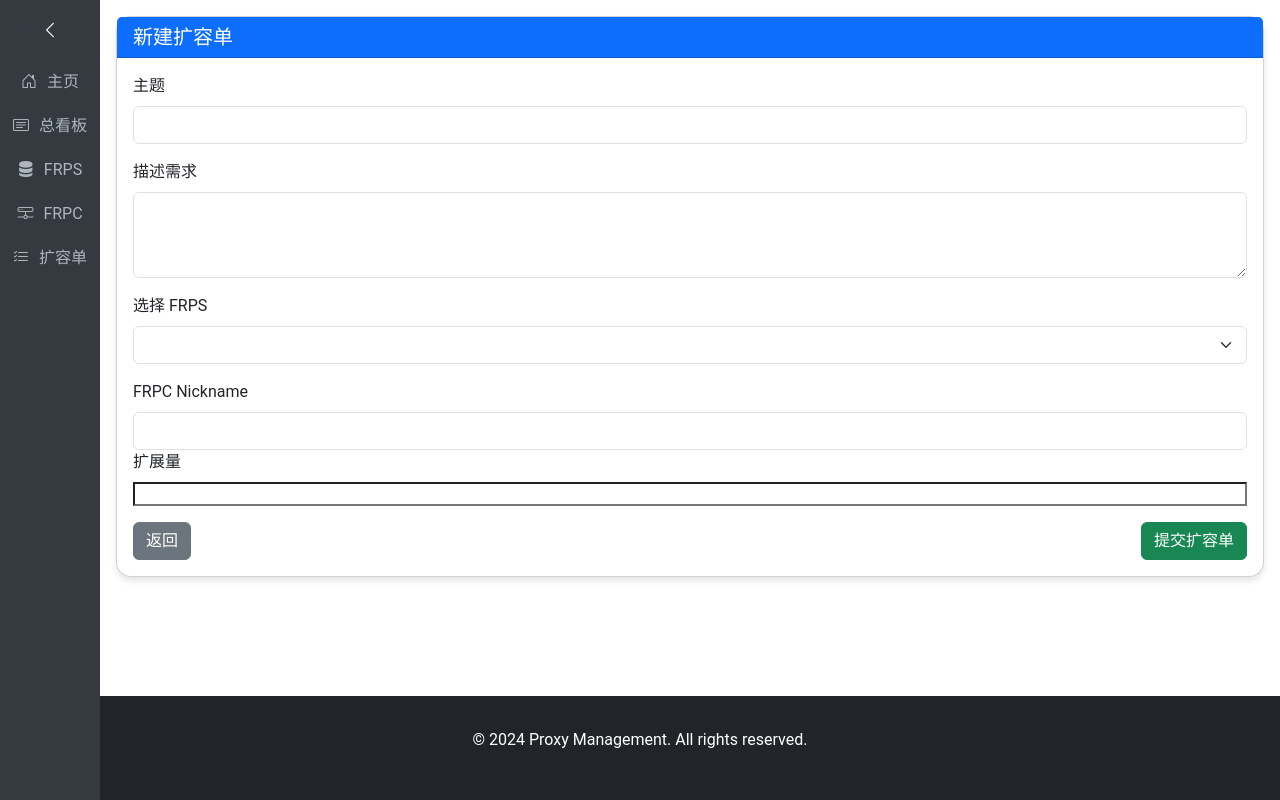
After one commit to PandaEyed/proxy-manager, a Flask app: page /create_scale_request in a window 1280 px wide. The commit adds this page. Run offline with Flask 3, Linux system fonts and the light colour scheme; lists and menus that the app fills with data are empty.

Commit message:
frpc编辑功能无误，扩容单雏形

```diff
--- a/app/forms.py
+++ b/app/forms.py
@@ -1,6 +1,6 @@
 from flask_wtf import FlaskForm
-from wtforms import StringField, IntegerField, SubmitField, TextAreaField
-from wtforms.validators import DataRequired, Optional, IPAddress, Length
+from wtforms import StringField, IntegerField, SubmitField, TextAreaField, FieldList, FormField
+from wtforms.validators import DataRequired, Optional, IPAddress, Length, NumberRange
 from wtforms import SelectField
 
 
@@ -45,6 +45,24 @@ class EditFrpsForm(FlaskForm):
 
 
 class EditFrpcForm(FlaskForm):
+    frps_id = SelectField(
+        "关联 FRPS",
+        coerce=int,
+        validators=[Optional()],
+        choices=[]  # 初始为空，由视图动态设置
+    )
     frpc_nickname = StringField("Nickname", validators=[Length(max=100)])
     frps_ports = StringField("FRPS Ports", validators=[Length(max=50)])
     submit = SubmitField("Save changes")
+
+class ScaleItemForm(FlaskForm):
+    nickname = StringField('FRPC Nickname', validators=[DataRequired(), Length(max=100)])
+    progress = IntegerField('扩展量', validators=[DataRequired(), NumberRange(min=1, max=750)])
+
+
+class ScaleRequestForm(FlaskForm):
+    subject = StringField('主题', validators=[DataRequired(), Length(max=100)])
+    description = TextAreaField('描述需求', validators=[DataRequired()])
+    frps_allocation = SelectField('选择 FRPS', choices=[], coerce=int)
+    items = FieldList(FormField(ScaleItemForm), min_entries=1, max_entries=10)
+    submit = SubmitField('提交扩容单')
--- a/app/routes.py
+++ b/app/routes.py
@@ -1,36 +1,30 @@
+from datetime import datetime
 from flask import Blueprint, render_template, request, redirect, url_for, flash
 from app import db
-from app.models import TableFrps, TableFrpc
-from app.forms import AddFrpsForm, AddFrpcForm, EditFrpsForm, EditFrpcForm
+from app.models import TableFrps, TableFrpc,ScaleRequest,  ScaleItem
+from app.forms import AddFrpsForm, AddFrpcForm, EditFrpsForm, EditFrpcForm,ScaleItemForm, ScaleRequestForm
 
 main = Blueprint('main', __name__)
-
+def flash_and_redirect(message, category, endpoint):
+    """抽象 flash 消息和重定向逻辑"""
+    flash(message, category)
+    return redirect(url_for(endpoint))
 @main.route("/", methods=["GET"])
 def index():
     frps_list = TableFrps.query.all()
-
     # 数据统计逻辑
     datacenter_counts = {"SHAXY": 0, "SHARB": 0}  # 数据中心占比统计
     supplier_counts = {}  # 供应商占比统计
-
     for frps in frps_list:
-        # 数据中心统计
         datacenter = frps.datacenter.strip().upper() if frps.datacenter else "未知"
-        if datacenter in datacenter_counts:
-            datacenter_counts[datacenter] += 1
-
-        # 遍历 FRPC 统计供应商
-        for frpc in frps.frpcs:  # 假设 TableFrps 有 frpcs 关系
+        datacenter_counts[datacenter] = datacenter_counts.get(datacenter, 0) + 1
+        for frpc in frps.frpcs:
             supplier = frpc.supplier or "未知供应商"
-            actual_count = frpc.actual_count if frpc.actual_count else 0  # 确保 actual_count 存在
-            supplier_counts[supplier] = supplier_counts.get(supplier, 0) + actual_count
+            supplier_counts[supplier] = supplier_counts.get(supplier, 0) + (frpc.actual_count or 0)
 
     return render_template(
-        "index.html",
-        frps_list=frps_list,
-        datacenter_counts=datacenter_counts,
-        supplier_counts=supplier_counts,
-        active_tab="dashboard"
+        "index.html", frps_list=frps_list, datacenter_counts=datacenter_counts,
+        supplier_counts=supplier_counts
     )
 
 @main.route("/overview", methods=["GET"])
@@ -38,22 +32,47 @@ def overview():
     frps_list = TableFrps.query.all()
     return render_template(
         "overview.html",
-        frps_list=frps_list,
-        active_tab="show_all"
+        frps_list=frps_list
     )
 
-@main.route("/frps", methods=["GET"])
+# FRPS 列表页面
+@main.route("/frps", methods=["GET", "POST"])
 def frps():
     frps_list = TableFrps.query.all()
-    form = EditFrpsForm()  # 创建表单实例
-    return render_template("frps.html", frps_list=frps_list, form=form,active_tab="frps")
+    form = EditFrpsForm()
+
+    if form.validate_on_submit():
+        frps = TableFrps.query.get_or_404(form.id.data)
+        frps.vms_id = form.vms_id.data
+        frps.internal_ip = form.internal_ip.data
+        frps.external_ip = form.external_ip.data
+        db.session.commit()
+        return flash_and_redirect("FRPS updated successfully!", "success", "main.frps")
+
+    return render_template("frps.html", frps_list=frps_list, form=form)
 
 
-@main.route("/frpc", methods=["GET"])
+# FRPC 列表页面
+@main.route("/frpc", methods=["GET", "POST"])
 def frpc():
     frpc_list = TableFrpc.query.join(TableFrps).all()
-    form = EditFrpcForm()  # 创建表单实例
-    return render_template("frpc.html", frpc_list=frpc_list, form=form,active_tab="frpc")
+    form = EditFrpcForm()
+    # 获取所有的 FRPS 数据供下拉框选择
+    frps_list = TableFrps.query.all()
+    # 更新下拉框选项，使用 datacenter 替换 location
+
+
+
+    if request.method == "POST" and form.validate_on_submit():
+        frpc = TableFrpc.query.get_or_404(form.id.data)
+        frpc.frpc_nickname = form.frpc_nickname.data
+        frpc.frps_ports = form.frps_ports.data
+        frpc.frps_id = form.frps_id.data if form.frps_id.data else None
+        db.session.commit()
+        return flash_and_redirect("FRPC updated successfully!", "success", "main.frpc")
+
+
+    return render_template("frpc.html", frpc_list=frpc_list, frps_list=frps_list,form=form)
 
 @main.route("/add_frps", methods=["GET", "POST"])
 def add_frps():
@@ -136,18 +155,49 @@ def delete_frps(frps_id):
     return redirect(url_for("main.frps"))
 
 
-@main.route("/edit_frpc/<int:frpc_id>", methods=["POST"])
+@main.route('/edit_frpc/<int:frpc_id>', methods=['GET', 'POST'])
 def edit_frpc(frpc_id):
+    print(f"Editing FRPC with ID: {frpc_id}")  # Debug: 确认进入路由
+    print("Request method:", request.method)
+    print("Form data:", request.form)
+
+    # 获取当前要编辑的 FRPC 实例
+    frpc = TableFrpc.query.get_or_404(frpc_id)
     form = EditFrpcForm()
-    frpc = TableFrpc.query.get_or_404(frpc_id)
-    if form.validate_on_submit():
+
+    # 获取所有的 FRPS 数据供下拉框选择
+    frps_list = TableFrps.query.all()
+
+    # 更新下拉框选项，使用 datacenter 替换 location
+    form.frps_id.choices = [(0, "未关联")] + [
+        (frps.id, f"{frps.vms_id} (机房: {frps.datacenter})") for frps in frps_list
+    ]
+
+
+    if request.method == 'POST' and form.validate_on_submit():
+        print("Form Submitted")  # Debug: 表单提交检测
+        # 更新 FRPC 数据
         frpc.frpc_nickname = form.frpc_nickname.data
         frpc.frps_ports = form.frps_ports.data
+        frpc.frps_id =  TableFrps.query.filter(TableFrps.vms_id == request.form["frpc_vm"]).first().id if request.form.get("frpc_vm", None) else None# 处理未关联情况
+        # frpc.request.form.get("frpc_vm", None)
         db.session.commit()
-        flash("FRPC updated successfully!", "success")
-    return redirect(url_for("main.frpc"))
+        flash('FRPC updated successfully!', 'success')
+        return redirect(url_for('main.frpc'))
 
+    # 如果是 GET 请求，设置表单默认值
+    form.frpc_nickname.data = frpc.frpc_nickname
+    form.frps_ports.data = frpc.frps_ports
+    form.frps_id.data = frpc.frps_id or 0  # 默认值为未关联
 
+    # Debug 输出表单数据
+    print("Form Default Data:", {
+        "frpc_nickname": form.frpc_nickname.data,
+        "frps_ports": form.frps_ports.data,
+        "frps_id": form.frps_id.data
+    })
+
+    return render_template('edit_frpc.html', frpc=frpc)
 
 @main.route("/delete_frpc/<int:frpc_id>", methods=["POST"])
 def delete_frpc(frpc_id):
@@ -157,3 +207,57 @@ def delete_frpc(frpc_id):
     db.session.commit()
     flash("FRPC deleted successfully!", "success")
     return redirect(url_for("main.frpc"))
+
+
+""" 扩容单 """
+
+@main.route('/scale_requests', methods=['GET'])
+def scale_requests():
+    scale_requests = ScaleRequest.query.order_by(ScaleRequest.created_at.desc()).all()
+    return render_template('scale_requests.html', scale_requests=scale_requests)
+
+@main.route('/scale_request/<int:request_id>')
+def scale_request_detail(request_id):
+    scale_request = ScaleRequest.query.get_or_404(request_id)
+    return render_template('scale_request_detail.html', scale_request=scale_request)
+
+
+@main.route('/create_scale_request', methods=['GET', 'POST'])
+def create_scale_request():
+    form = ScaleRequestForm()
+    form.frps_allocation.choices = [(frps.id, frps.vms_id) for frps in TableFrps.query.all()]
+    if request.method == "GET":
+        return render_template('create_scale_request.html', form=form)
+
+    # if form.validate_on_submit():
+    scale_request = ScaleRequest(
+        subject=form.subject.data,
+        description=form.description.data,
+        request_type="扩容单",
+        status="Pending",
+        created_at=datetime.utcnow(),
+    )
+    db.session.add(scale_request)
+    db.session.commit()
+
+    for item_data in form.items.data:
+        scale_item = ScaleItem(
+            nickname=item_data['nickname'],
+            progress=item_data['progress'],
+            frps_id=form.frps_allocation.data,
+            scale_request_id=scale_request.id,
+        )
+        db.session.add(scale_item)
+    db.session.commit()
+
+    flash('扩容单已成功创建！', 'success')
+    return redirect(url_for('main.scale_requests'))
+
+
+@main.route('/update_scale_request_status/<int:request_id>', methods=['POST'])
+def update_scale_request_status(request_id):
+    scale_request = ScaleRequest.query.get_or_404(request_id)
+    scale_request.status = "Completed"
+    db.session.commit()
+    flash('工单已标记为完成！', 'success')
+    return redirect(url_for('main.scale_request_detail', request_id=request_id))
--- /dev/null
+++ b/app/templates/create_scale_request.html
@@ -0,0 +1,42 @@
+{% extends "base.html" %}
+
+{% block title %}新建扩容单{% endblock %}
+
+{% block content %}
+<div class="card" style="border-radius: 15px; box-shadow: 0 4px 6px rgba(0, 0, 0, 0.1);">
+    <div class="card-header bg-primary text-white">
+        <h5 class="mb-0">新建扩容单</h5>
+    </div>
+    <div class="card-body">
+        <form method="POST" action="{{ url_for('main.create_scale_request') }}">
+            {{ form.hidden_tag() }}
+            <div class="mb-3">
+                {{ form.subject.label(class_="form-label") }}
+                {{ form.subject(class_="form-control") }}
+            </div>
+            <div class="mb-3">
+                {{ form.description.label(class_="form-label") }}
+                {{ form.description(class_="form-control", rows=3) }}
+            </div>
+            <div class="mb-3">
+                {{ form.frps_allocation.label(class_="form-label") }}
+                {{ form.frps_allocation(class_="form-select") }}
+            </div>
+            <div id="scaleItems">
+                {% for item in form.items %}
+                <div class="mb-3">
+                    {{ item.nickname.label(class_="form-label") }}
+                    {{ item.nickname(class_="form-control") }}
+                    {{ item.progress.label(class_="form-label") }}
+                    {{ item.progress(class_="form-range", min=1, max=750, step=1) }}
+                </div>
+                {% endfor %}
+            </div>
+            <div class="d-flex justify-content-between">
+                <a href="{{ url_for('main.scale_requests') }}" class="btn btn-secondary">返回</a>
+                {{ form.submit(class_="btn btn-success") }}
+            </div>
+        </form>
+    </div>
+</div>
+{% endblock %}
--- a/app/templates/partials/sidebar.html
+++ b/app/templates/partials/sidebar.html
@@ -27,6 +27,12 @@
                 <span class="menu-text">FRPC</span>
             </a>
         </li>
+        <li class="nav-item">
+            <a href="/scale_requests" class="nav-link">
+                <i class="bi bi-list-check"></i>
+                <span class="menu-text">扩容单</span>
+            </a>
+        </li>
 
     </ul>
 </nav>
```
Also changed, not shown: app/models.py (+32 -0 lines), app/templates/frpc.html (+28 -15 lines), app/templates/scale_request_detail.html (added, +56 -0 lines), app/templates/scale_requests.html (added, +38 -0 lines).
